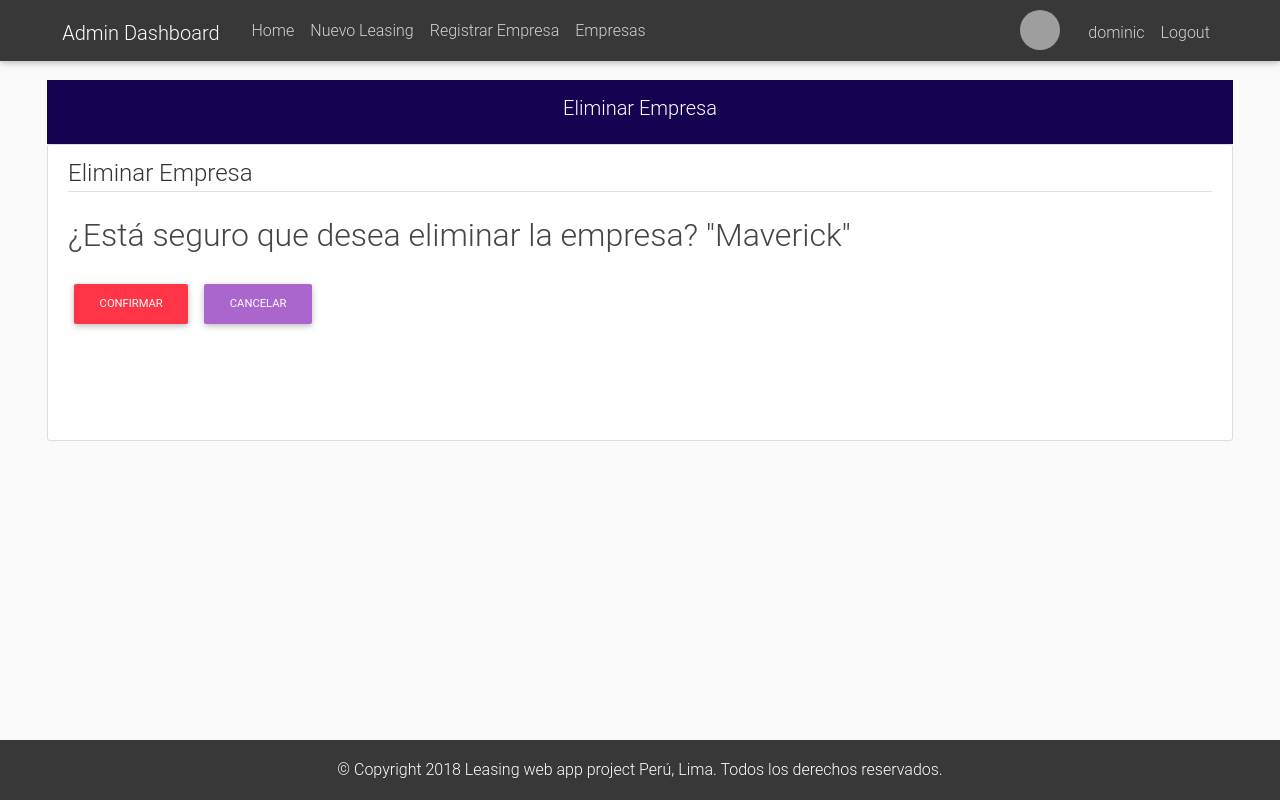
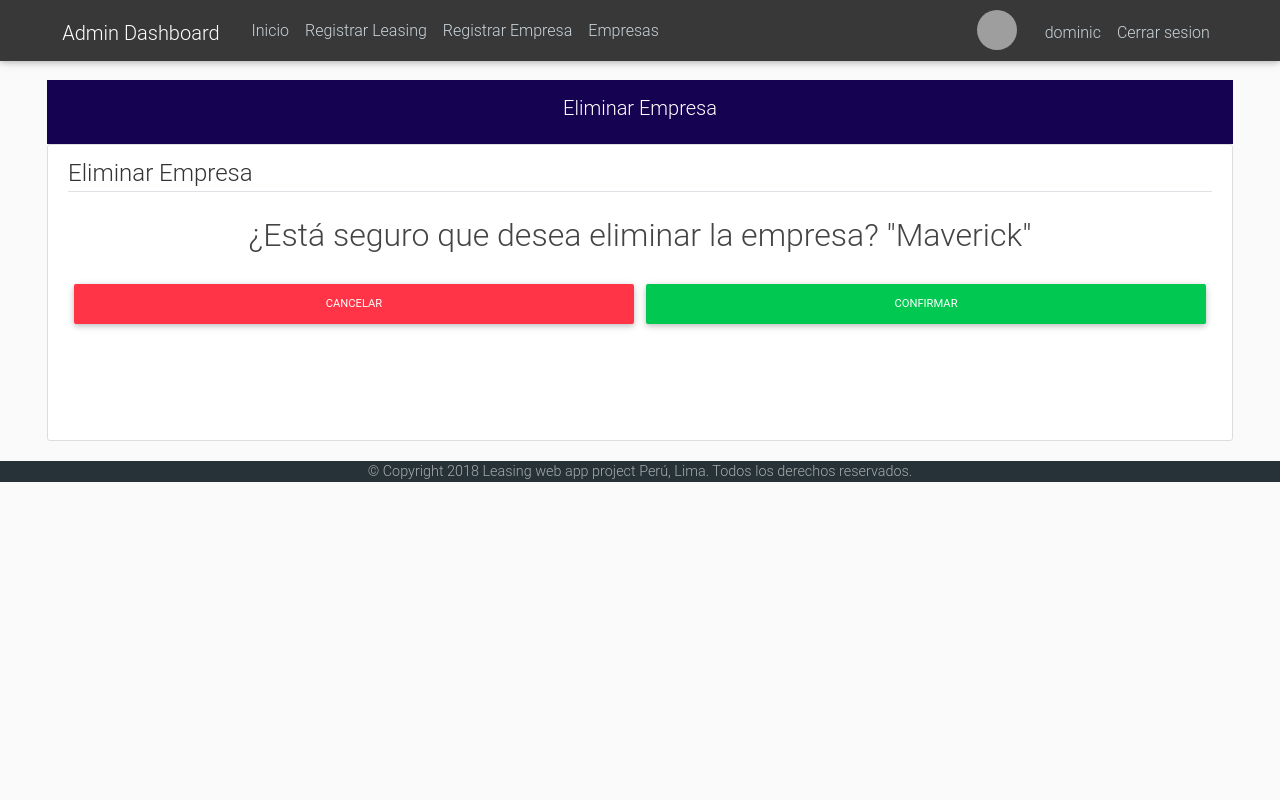
Before and after one commit to Daztery/leasing-method-aleman, a Django app: page /empresa/9/delete in a window 1280 px wide. Run offline with Django 3.2, Linux system fonts and the light colour scheme; a user stored in the database is signed in; data comes from the database, SQL or seed files in the repository; both versions use the stored data as it was after the commit; some libraries are stand-ins or nearby versions; grey boxes are pictures that could not be loaded.

Commit message:
Changes UI/UX

```diff
--- a/Leasing_project/Leasing_project/settings.py
+++ b/Leasing_project/Leasing_project/settings.py
@@ -31,7 +31,6 @@ ALLOWED_HOSTS = []
 # Application definition
 
 INSTALLED_APPS = [
-    'django_numpy',
     'users.apps.UsersConfig',
     'crispy_forms',
     'leasing.apps.LeasingConfig',
--- a/Leasing_project/leasing/static/leasing/main.css
+++ b/Leasing_project/leasing/static/leasing/main.css
@@ -96,17 +96,7 @@ body {
 
   /* Sticky footer styles
 -------------------------------------------------- */
-  .footer {
-    line-height: 60px;
-    position: fixed;
-    width: 100%;
-    text-align: center;
-    color: white;
-    height: 60px; /* Set the fixed height of the footer here */
-    background-color: #383838;
-    margin-left: 0;
-    margin-right: 0;
-    right: 0;
-    bottom: 0;
-    left: 0;
-  }
+#foot {
+    background-color: #383838 ;
+
+}
--- a/Leasing_project/leasing/templates/leasing/base.html
+++ b/Leasing_project/leasing/templates/leasing/base.html
@@ -25,8 +25,8 @@
                 </button>
                 <div class="collapse navbar-collapse" id="navbarToggle">
                     <div class="navbar-nav mr-auto">
-                        <a class="nav-item nav-link" href="{% url 'leasing-home' %}">Home</a>
-                        <a class="nav-item nav-link" href="{% url 'prestamo-create' %}">Nuevo Leasing</a>
+                        <a class="nav-item nav-link" href="{% url 'leasing-home' %}">Inicio</a>
+                        <a class="nav-item nav-link" href="{% url 'prestamo-create' %}">Registrar Leasing</a>
                         <a class="nav-item nav-link" href="{% url 'empresa-create' %}">Registrar Empresa</a>
                         <a class="nav-item nav-link" href="{% url 'empresa-home' %}">Empresas</a>
                     </div>
@@ -35,9 +35,9 @@
                         {% if user.is_authenticated %}
                         <a href="{% url 'profile' %}"><img class="rounded-circle account-img" src="{{ user.profile.image.url }}" style="margin-top:2px; margin-bottom:-1px; width:40px; height:40px;"></a>
                         <a style="margin-top:5px;" class="nav-item nav-link" href="{% url 'profile' %}">{{ user.username }}</a>
-                        <a style="margin-top:5px;" class="nav-item nav-link" href="{% url 'logout' %}">Logout</a>
+                        <a style="margin-top:5px;" class="nav-item nav-link" href="{% url 'logout' %}">Cerrar sesion</a>
                         {% else %}
-                            <a style="margin-top:5px;" class="nav-item nav-link" href="{% url 'login' %}">Login</a>
+                            <a style="margin-top:5px;" class="nav-item nav-link" href="{% url 'login' %}">Iniciar sesion</a>
                         {% endif %}
                     </div>
                 </div>
@@ -56,9 +56,9 @@
         {% block content %}{% endblock %}
     </main>
 
-    <footer class="footer">
-      <div class="container">
-        <span>© Copyright 2018 Leasing web app project Perú, Lima. Todos los derechos reservados.</span>
+    <footer class="page-footer font-small" >
+      <div class="footer-copyright text-center special-color-dark" >
+        © Copyright 2018 Leasing web app project Perú, Lima. Todos los derechos reservados.
       </div>
     </footer>
 
--- a/Leasing_project/leasing/templates/leasing/empresa_confirm_delete.html
+++ b/Leasing_project/leasing/templates/leasing/empresa_confirm_delete.html
@@ -8,12 +8,12 @@
         <form method="POST">
             {% csrf_token %}
             <fieldset class="form-group">
-                <legend class="border-bottom mb-4">Eliminar Empresa</legend>
-                <h2>¿Está seguro que desea eliminar la empresa? "{{ object.nombre_empresa }}"</h2>
+                <legend class="border-bottom mb-4 r">Eliminar Empresa</legend>
+                <h2  class=" text-center">¿Está seguro que desea eliminar la empresa? "{{ object.nombre_empresa }}"</h2>
             </fieldset>
-            <div class="from-group" style="padding-bottom:100px;">
-                <button class="btn btn-danger btn-md" type="submit">Confirmar</button>
-                <a class="btn btn-secondary btn-md"  href="{% url 'empresa-home' %}">Cancelar</a>
+            <div class="from-group d-flex justify-content-center" style="padding-bottom:100px;">
+                <a class="btn btn-danger btn-md" style="width: 50%;" href="{% url 'empresa-home' %}">Cancelar</a>
+                <button class="btn btn-success btn-md" style="width: 50%;" type="submit">Confirmar</button>
             </div>
         </form>
     </div>
--- a/Leasing_project/leasing/templates/leasing/empresa_form.html
+++ b/Leasing_project/leasing/templates/leasing/empresa_form.html
@@ -10,9 +10,9 @@
             <fieldset class="form-group">
                 {{ form|crispy }}
             </fieldset>
-            <div class="from-group" style="padding-bottom:100px;">
-                <button class="btn btn-primary btn-md" type="submit">Confirmar</button>
-                <a class="btn btn-danger btn-md"  href="{% url 'empresa-home' %}">Cancelar</a>
+            <div class="from-group d-flex justify-content-center" style="padding-bottom:100px;">
+                <a class="btn btn-danger btn-md" style="width: 50%;"  href="{% url 'empresa-home' %}">Cancelar</a>
+                <button class="btn btn-success btn-md" style="width: 50%;" type="submit">Registrar Empresa</button>
             </div>
         </form>
     </div>
--- a/Leasing_project/leasing/templates/leasing/prestamo_confirm_delete.html
+++ b/Leasing_project/leasing/templates/leasing/prestamo_confirm_delete.html
@@ -11,9 +11,9 @@
                 <legend class="border-bottom mb-4">Eliminar Leasing</legend>
                 <h2>¿Está seguro que desea eliminar el leasing? LAP-Sol-{{ object.id }}</h2>
             </fieldset>
-            <div class="from-group" style="padding-bottom:100px;">
-                <button class="btn btn-danger btn-md" type="submit">Confirmar</button>
-                <a class="btn btn-secondary btn-md"  href="{% url 'leasing-home' %}">Cancelar</a>
+            <div class="from-group d-flex justify-content-center" style="padding-bottom:100px;">
+                <a class="btn btn-danger btn-md"  style="width: 50%;" href="{% url 'leasing-home' %}">Cancelar</a>
+                <button class="btn btn-success btn-md" style="width: 50%;" type="submit">Confirmar</button>
             </div>
         </form>
     </div>
--- a/Leasing_project/leasing/templates/leasing/prestamo_form.html
+++ b/Leasing_project/leasing/templates/leasing/prestamo_form.html
@@ -10,9 +10,9 @@
                 <fieldset class="form-group">
                     {{ form|crispy }}
                 </fieldset>
-            <div class="from-group" style="padding-bottom:100px;">
-                <button class="btn btn-primary btn-md" type="submit">Confirmar</button>
-                <a class="btn btn-danger btn-md"  href="{% url 'leasing-home' %}">Cancelar</a>
+            <div class="from-group d-flex justify-content-center" style="padding-bottom:100px;">
+                <a class="btn btn-danger btn-md"   style="width: 50%;" href="{% url 'leasing-home' %}">Cancelar</a>
+                <button class="btn btn-success btn-md"  style="width: 50%;" type="submit">Confirmar</button>
             </div>
         </form>
     </div>
```
Also changed, not shown: Leasing_project/leasing/templates/leasing/prestamo_tabla.html (+80 -67 lines), Leasing_project/db.sqlite3.
